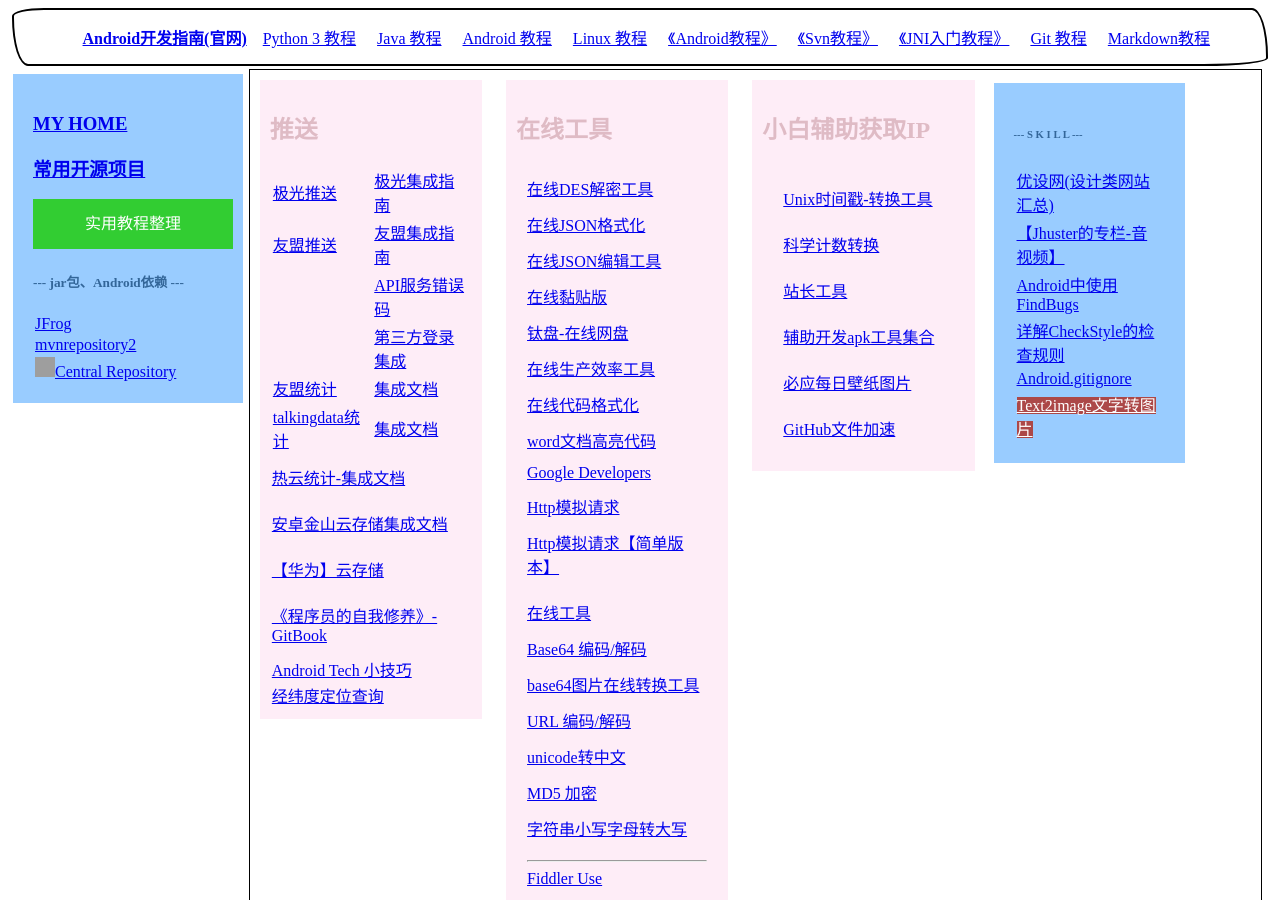
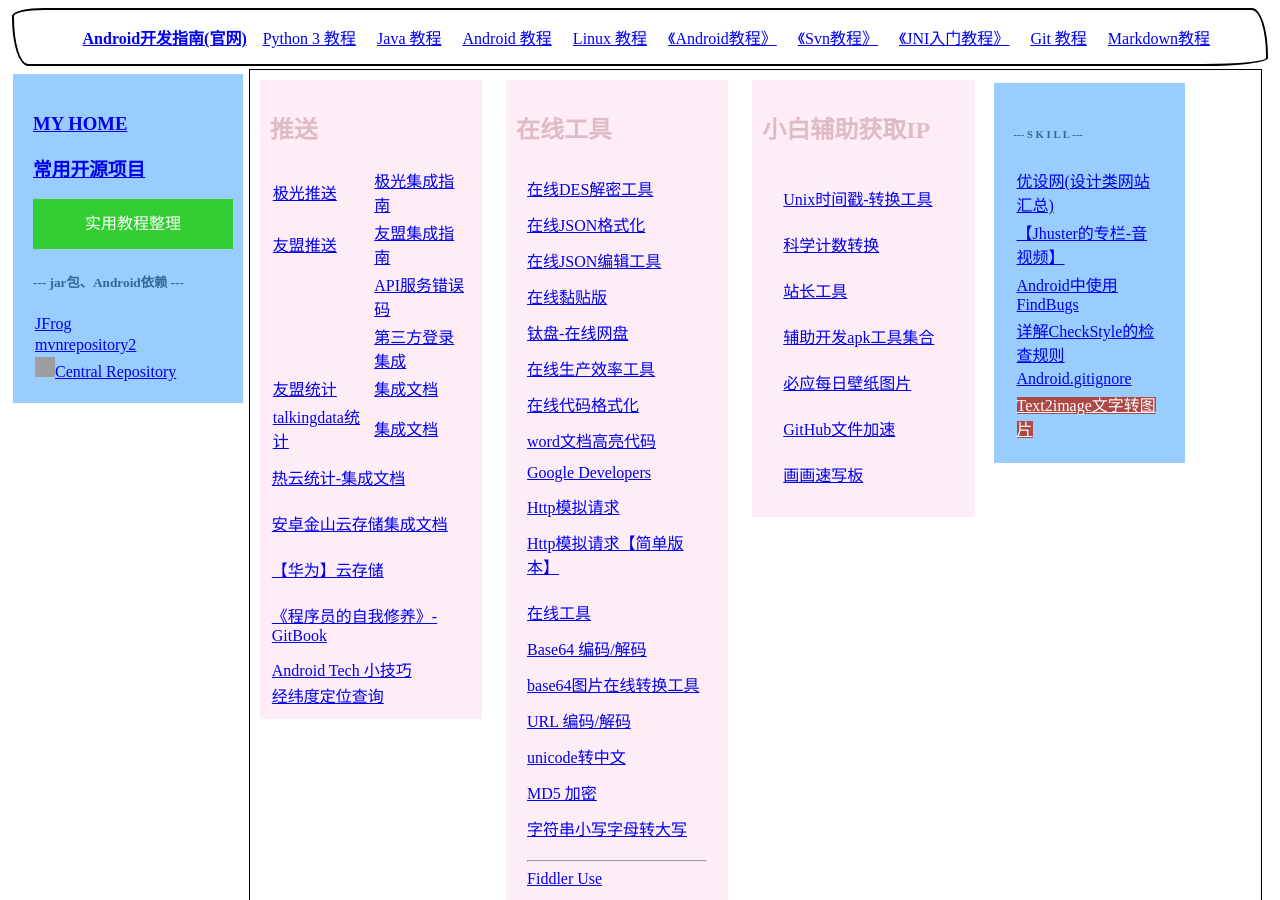
Before and after one commit to github201407/github201407.github.io, a Jekyll site: the page common.html, which Jekyll copies as it is, in a window 1280 px wide and 900 px high. Built offline with Jekyll 4.4.1, drawn with Linux system fonts in a browser that asks for light colours; grey boxes are pictures that could not be loaded.

Commit message:
画画速写板

```diff
--- a/common.html
+++ b/common.html
@@ -373,6 +373,9 @@
           <tr>
             <td> <a href="https://shrill-pond-3e81.hunsh.workers.dev/" target="_blank" title="GitHub 文件加速">GitHub文件加速</a> </td>
           </tr>
+          <tr>
+            <td> <a href="http://www.suxieban.com/" target="_blank" title="画画速写板">画画速写板</a> </td>
+          </tr>
         </tbody>
       </table>
     </div>
```
